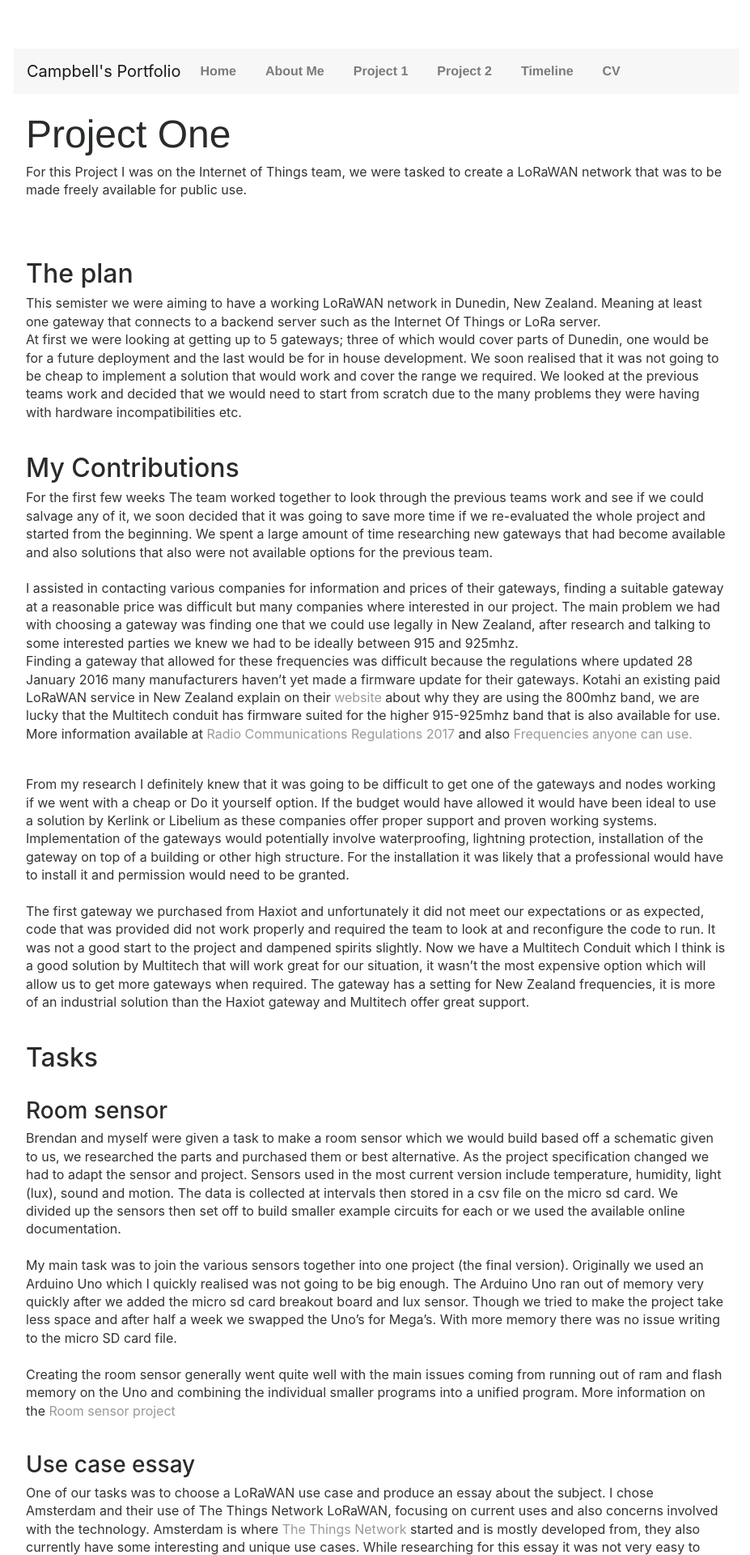
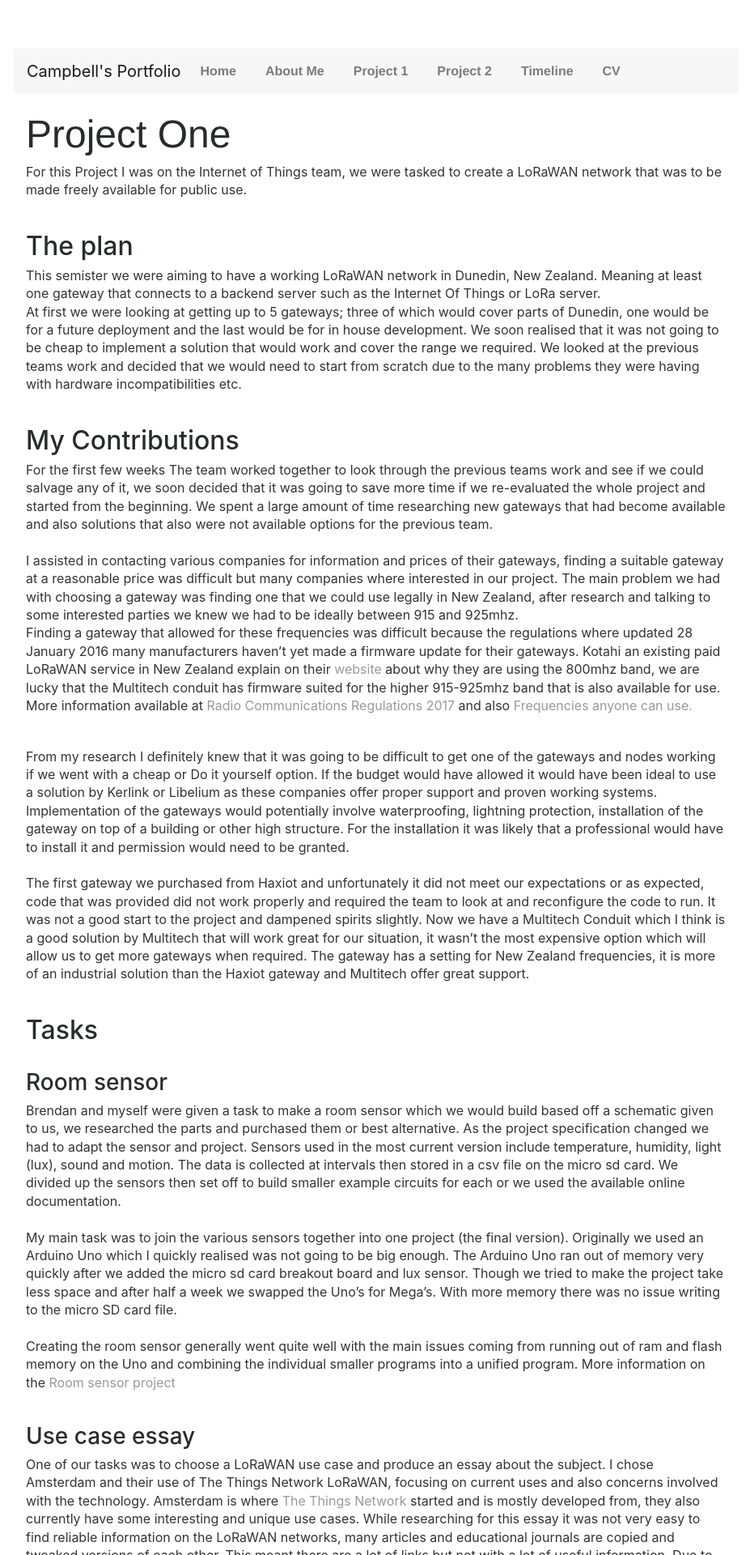
Before and after one commit to CampbellMcDowall/CampbellMcDowall.github.io, a Jekyll site: the page built from projectOne.html, in a window 1280 px wide. Shown: the top 1920 px of the page at 81% size, without its empty margins (175-1102 px from the left). Built offline with Jekyll 4.4.1, drawn with Linux system fonts in a browser that asks for light colours; nearby versions of some CDN libraries; library files that are not in the unit come from our copies.

Commit message:
Update projectOne.html

```diff
--- a/projectOne.html
+++ b/projectOne.html
@@ -3,7 +3,7 @@ layout: default
 title: Project One
 ---
 
-		<div class="blurb">
+		<div class="blurb", style="padding-bottom: 0%">
 			<h1>Project One</h1>
 			<p>For this Project I was on the Internet of Things team, we were tasked to create a LoRaWAN network that was to be made freely available for public use.</p>
 		</div>
```
